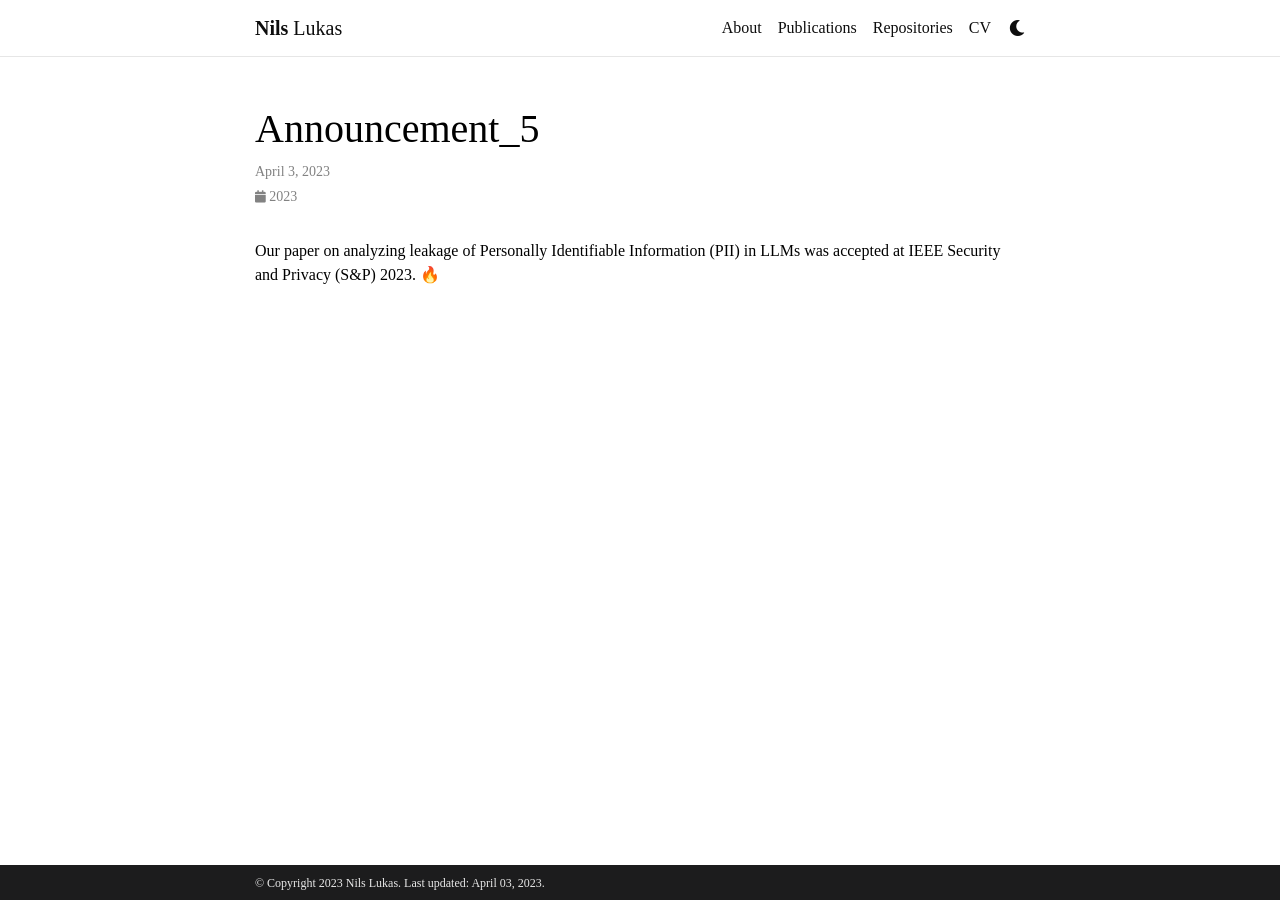
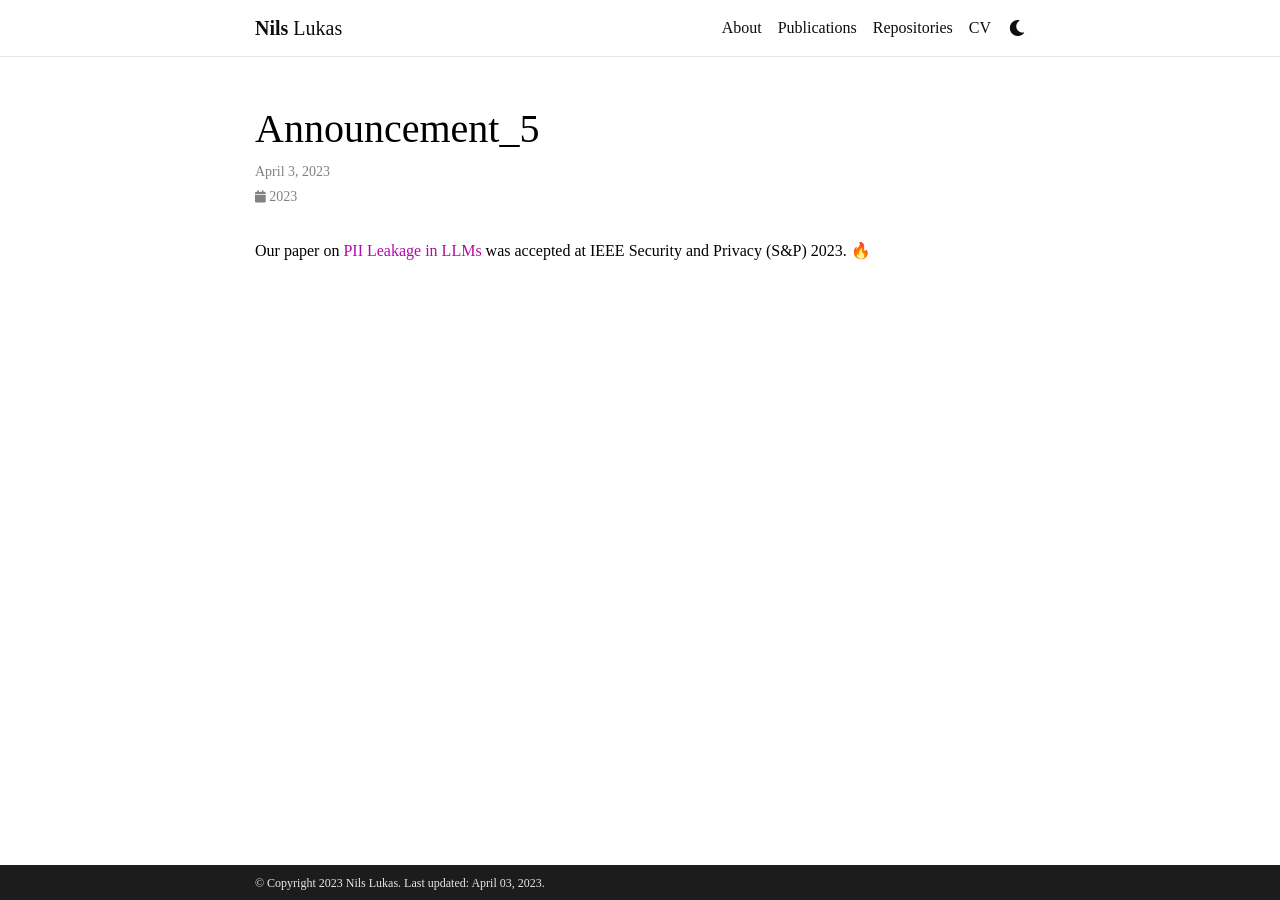
Before and after one commit to nilslukas/nilshendriklukas.github.io, a Jekyll site: the page built from _news/announcement_5.md, in a window 1280 px wide. Built offline with Jekyll 4.4.1, drawn with Linux system fonts in a browser that asks for light colours; emoji names are drawn with the system emoji font; comment, search, counter and statistics services are not loaded; a style sheet for code colours, icons or effects is not loaded.

Commit message:
update news limit

```diff
--- a/_news/announcement_5.md
+++ b/_news/announcement_5.md
@@ -4,4 +4,4 @@ date: 2023-04-3 15:59:00-0400
 inline: true
 ---
 
-Our paper on analyzing leakage of Personally Identifiable Information (PII) in LLMs was accepted at IEEE Security and Privacy (S&P) 2023. :fire:
+Our paper on <a href="https://arxiv.org/abs/2302.00539">PII Leakage in LLMs</a> was accepted at IEEE Security and Privacy (S&P) 2023. :fire:
```
